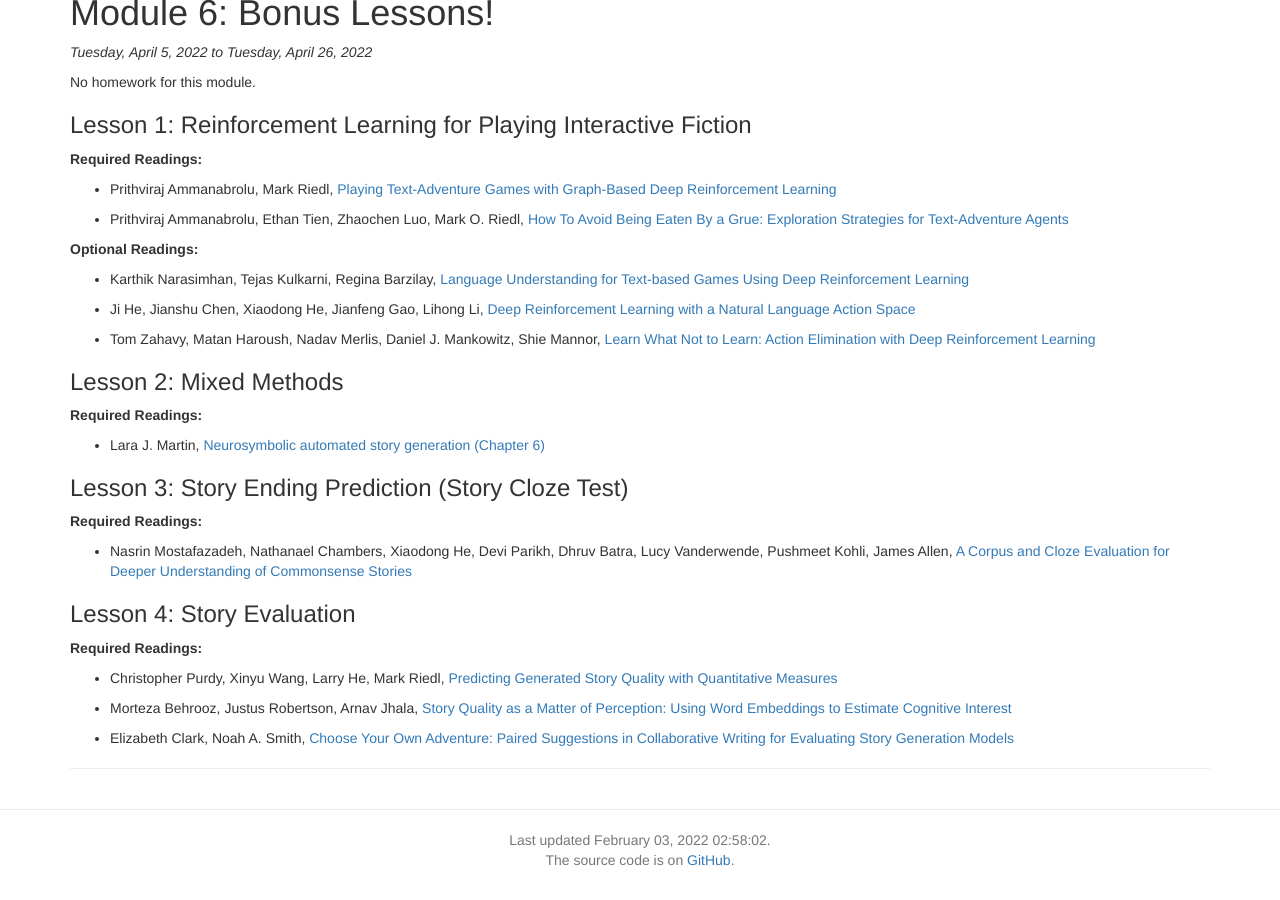
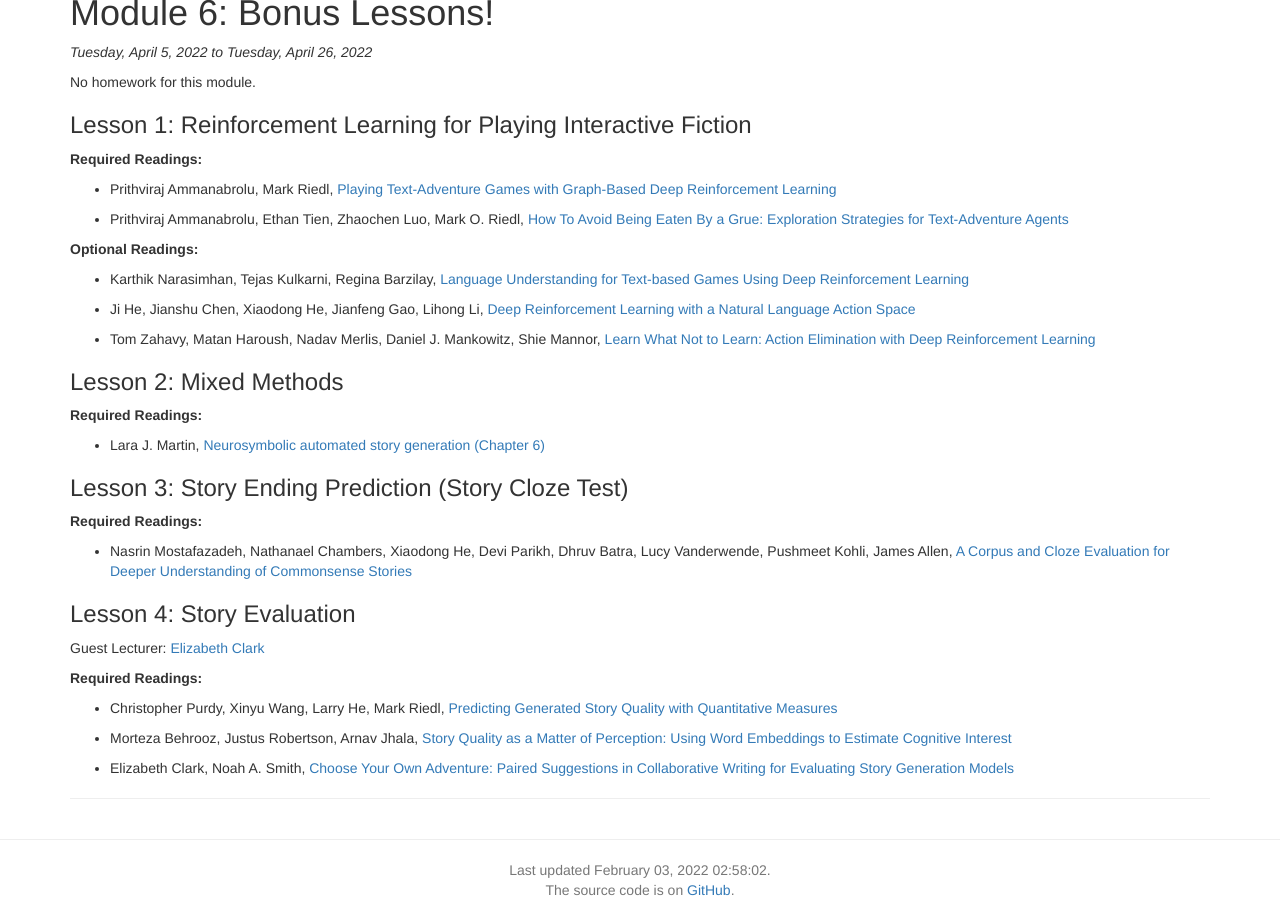
Before and after one commit to interactive-fiction-class/interactive-fiction-class.github.io, a Jekyll site: the page built from modules.md, in a window 1280 px wide and 900 px high, scrolled down 5479 px. Built offline with Jekyll 4.4.1, drawn with Linux system fonts in a browser that asks for light colours; nearby versions of some CDN libraries; a script that is not in the unit is left out; before the commit the page ends 6349 px from its top, so only the background shows below that.

Commit message:
Adding Liz to schedule

```diff
--- a/_data/modules.yaml
+++ b/_data/modules.yaml
@@ -489,6 +489,8 @@ Procedural Text"
 
     -
       title: Story Evaluation
+      guest_speaker: Elizabeth Clark
+      guest_url: https://eaclark07.github.io/
       readings:
         -
           title: Predicting Generated Story Quality with Quantitative Measures
```
